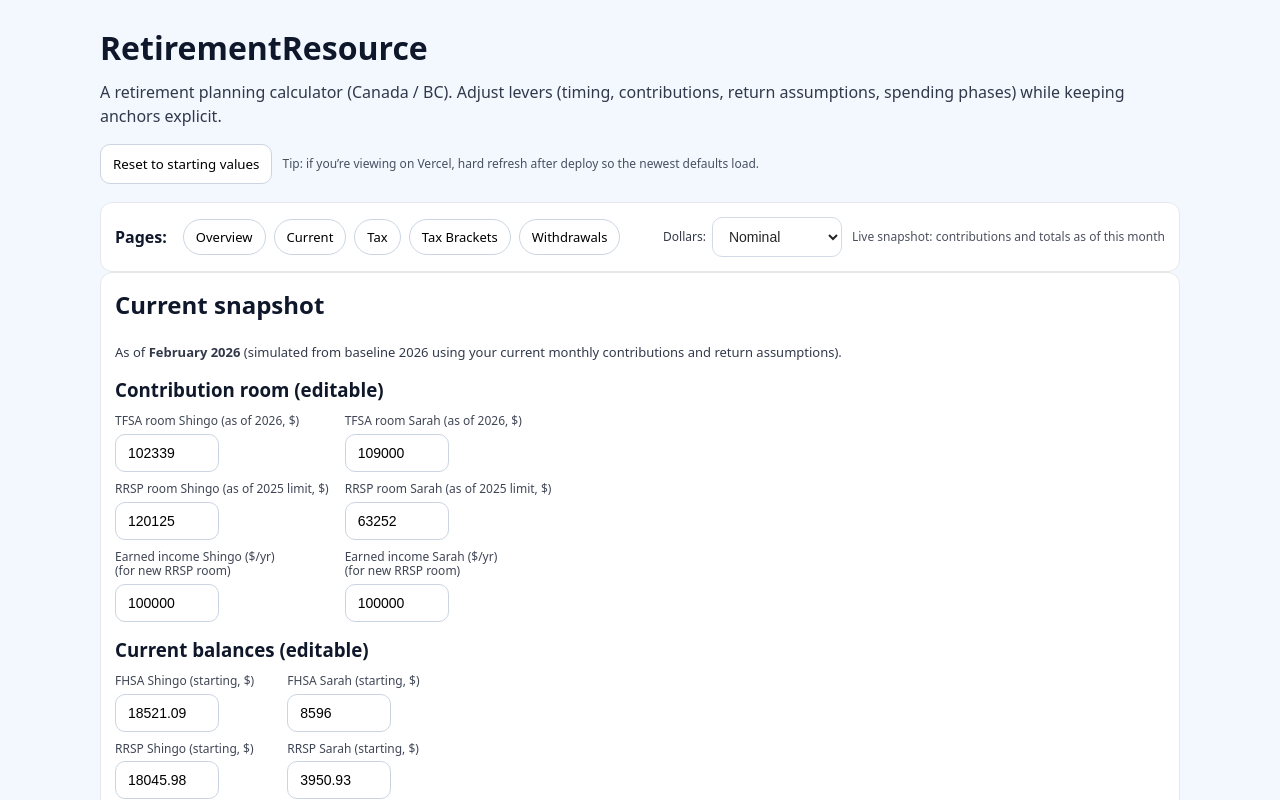
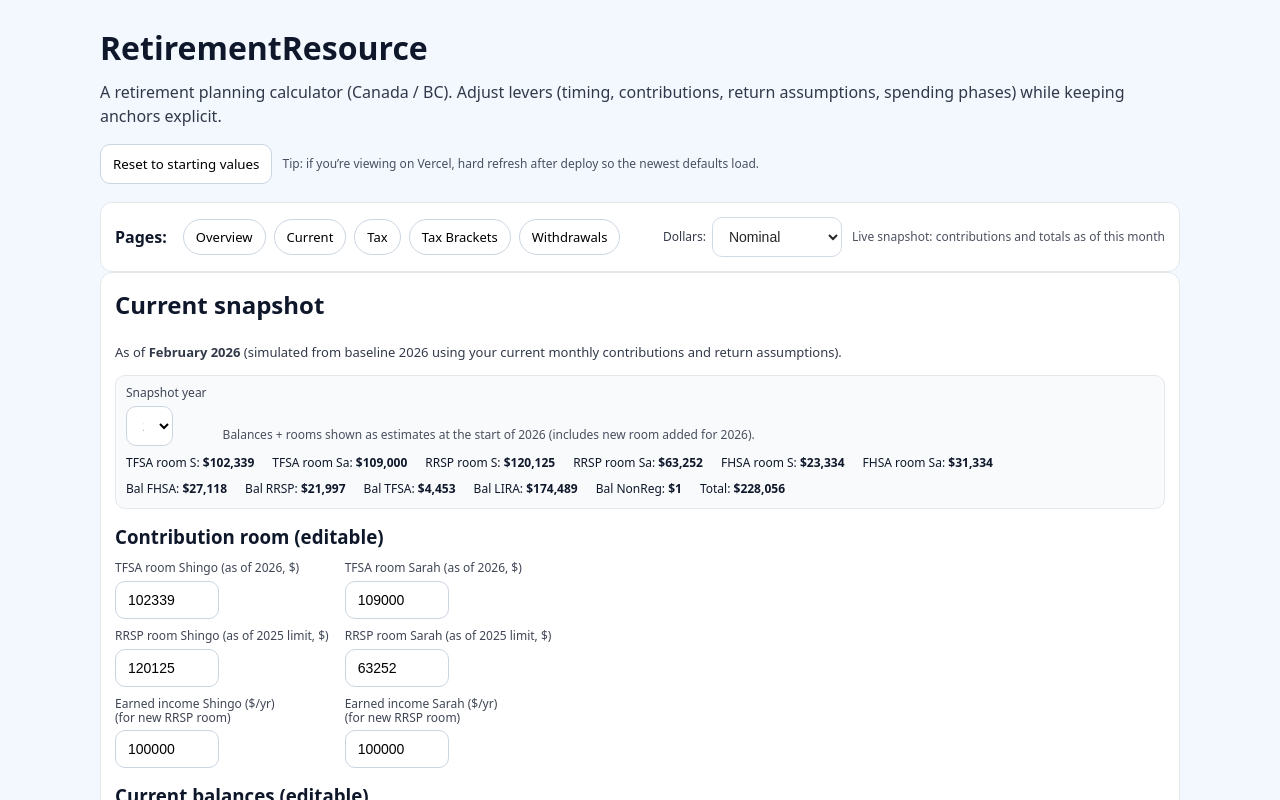
Before and after one commit to kawabunga8/RetirementResource, a React (Vite) app: page / in a window 1280 px wide. Both pictures are taken after a click on the button "Current". Shown: the top 800 px of the page. Built offline with nearby package versions, Linux system fonts and the light colour scheme.

Commit message:
Current page: selectable year snapshot showing projected room + balances

```diff
--- a/src/App.tsx
+++ b/src/App.tsx
@@ -415,6 +415,7 @@ export default function App() {
   const [bracketsPerson, setBracketsPerson] = useState<"Shingo" | "Sarah">("Shingo");
   const [bracketsUseTestIncome, setBracketsUseTestIncome] = useState(false);
   const [bracketsTestIncome, setBracketsTestIncome] = useState(0);
+  const [currentSnapshotYear, setCurrentSnapshotYear] = useState(() => new Date().getFullYear());
 
   const adjustDollars = (amountNominal: number, year: number) => {
     if (vars.dollarsMode !== "real") return amountNominal;
@@ -1215,6 +1216,172 @@ return {
                 <p style={{ marginTop: 0, opacity: 0.85, fontSize: 13 }}>
                   As of <strong>{currentLabel}</strong> (simulated from baseline {DEFAULT_ANCHORS.baselineYear} using your current monthly contributions and return assumptions).
                 </p>
+
+                {(() => {
+                  const year = currentSnapshotYear;
+                  const y0 = DEFAULT_ANCHORS.baselineYear;
+                  const monthsToYear = Math.max(0, (year - y0) * 12);
+                  const r = vars.expectedNominalReturn / 12;
+
+                  // balances
+                  let fhsaS = vars.balances.fhsaShingo;
+                  let fhsaSa = vars.balances.fhsaSarah;
+                  let rrspS = vars.balances.rrspShingo;
+                  let rrspSa = vars.balances.rrspSarah;
+                  let tfsaS = vars.balances.tfsaShingo;
+                  let tfsaSa = vars.balances.tfsaSarah;
+                  let lira = vars.balances.liraShingo;
+                  let nonReg = vars.balances.nonRegistered;
+
+                  // rooms
+                  let tfsaRoomS = Math.max(0, vars.tfsaRoomShingo);
+                  let tfsaRoomSa = Math.max(0, vars.tfsaRoomSarah);
+                  let rrspRoomS = Math.max(0, vars.rrspRoomShingo);
+                  let rrspRoomSa = Math.max(0, vars.rrspRoomSarah);
+
+                  let roomFhsaS = Math.max(0, vars.fhsa.lifetimeCap - vars.fhsa.contributedShingo);
+                  let roomFhsaSa = Math.max(0, vars.fhsa.lifetimeCap - vars.fhsa.contributedSarah);
+
+                  let fhsaAnnualUsedS = 0;
+                  let fhsaAnnualUsedSa = 0;
+
+                  for (let m = 0; m < monthsToYear; m++) {
+                    const yearIndex = Math.floor(m / 12);
+                    const thisYear = y0 + yearIndex;
+
+                    if (m % 12 === 0) {
+                      fhsaAnnualUsedS = 0;
+                      fhsaAnnualUsedSa = 0;
+
+                      if (thisYear > y0) {
+                        const addTfsa = TFSA_ANNUAL_LIMIT_BY_YEAR[String(thisYear) as keyof typeof TFSA_ANNUAL_LIMIT_BY_YEAR] ?? 0;
+                        tfsaRoomS += addTfsa;
+                        tfsaRoomSa += addTfsa;
+
+                        const RRSP_RATE = 0.18;
+                        rrspRoomS += Math.max(0, vars.earnedIncomeShingo) * RRSP_RATE;
+                        rrspRoomSa += Math.max(0, vars.earnedIncomeSarah) * RRSP_RATE;
+                      }
+                    }
+
+                    const tfsaEachPlanned = vars.monthly.tfsaTotal / 2;
+
+                    let rrspContribS = vars.monthly.rrspShingo;
+                    let rrspContribSa = vars.monthly.rrspSarah;
+
+                    // FHSA with caps; overflow -> RRSP
+                    let fhsaContribS = vars.monthly.fhsaShingo;
+                    fhsaContribS = Math.min(fhsaContribS, Math.max(0, vars.fhsa.annualLimit - fhsaAnnualUsedS));
+                    fhsaContribS = Math.min(fhsaContribS, roomFhsaS);
+                    const overflowS = vars.monthly.fhsaShingo - fhsaContribS;
+                    if (overflowS > 0) rrspContribS += overflowS;
+
+                    let fhsaContribSa = vars.monthly.fhsaSarah;
+                    fhsaContribSa = Math.min(fhsaContribSa, Math.max(0, vars.fhsa.annualLimit - fhsaAnnualUsedSa));
+                    fhsaContribSa = Math.min(fhsaContribSa, roomFhsaSa);
+                    const overflowSa = vars.monthly.fhsaSarah - fhsaContribSa;
+                    if (overflowSa > 0) rrspContribSa += overflowSa;
+
+                    // enforce RRSP room
+                    rrspContribS = Math.min(rrspContribS, rrspRoomS);
+                    rrspContribSa = Math.min(rrspContribSa, rrspRoomSa);
+
+                    fhsaS += fhsaContribS;
+                    fhsaSa += fhsaContribSa;
+                    rrspS += rrspContribS;
+                    rrspSa += rrspContribSa;
+
+                    rrspRoomS -= rrspContribS;
+                    rrspRoomSa -= rrspContribSa;
+
+                    // enforce TFSA room
+                    const tfsaSAllowed = Math.min(tfsaEachPlanned, tfsaRoomS);
+                    const tfsaSaAllowed = Math.min(tfsaEachPlanned, tfsaRoomSa);
+                    tfsaS += tfsaSAllowed;
+                    tfsaSa += tfsaSaAllowed;
+                    tfsaRoomS -= tfsaSAllowed;
+                    tfsaRoomSa -= tfsaSaAllowed;
+
+                    fhsaAnnualUsedS += fhsaContribS;
+                    fhsaAnnualUsedSa += fhsaContribSa;
+                    roomFhsaS -= fhsaContribS;
+                    roomFhsaSa -= fhsaContribSa;
+
+                    // growth
+                    fhsaS *= 1 + r;
+                    fhsaSa *= 1 + r;
+                    rrspS *= 1 + r;
+                    rrspSa *= 1 + r;
+                    tfsaS *= 1 + r;
+                    tfsaSa *= 1 + r;
+                    lira *= 1 + r;
+                    nonReg *= 1 + r;
+                  }
+
+                  // Add new room for the selected year (Jan 1 of that year)
+                  if (year > y0) {
+                    const addTfsa = TFSA_ANNUAL_LIMIT_BY_YEAR[String(year) as keyof typeof TFSA_ANNUAL_LIMIT_BY_YEAR] ?? 0;
+                    tfsaRoomS += addTfsa;
+                    tfsaRoomSa += addTfsa;
+
+                    const RRSP_RATE = 0.18;
+                    rrspRoomS += Math.max(0, vars.earnedIncomeShingo) * RRSP_RATE;
+                    rrspRoomSa += Math.max(0, vars.earnedIncomeSarah) * RRSP_RATE;
+                  }
+
+                  const totals = {
+                    fhsa: fhsaS + fhsaSa,
+                    rrsp: rrspS + rrspSa,
+                    tfsa: tfsaS + tfsaSa,
+                    lira,
+                    nonReg,
+                  };
+                  const grand = totals.fhsa + totals.rrsp + totals.tfsa + totals.lira + totals.nonReg;
+
+                  const years: number[] = [];
+                  for (let y = y0; y <= vars.retirementYear; y++) years.push(y);
+
+                  return (
+                    <div style={{ marginTop: 12, padding: 10, border: "1px solid #e5e7eb", background: "#f8fafc", borderRadius: 10 }}>
+                      <div className="selectRow" style={{ marginTop: 0 }}>
+                        <Field label="Snapshot year">
+                          <select
+                            className="ageInput"
+                            value={currentSnapshotYear}
+                            onChange={(e) => setCurrentSnapshotYear(num(e.target.value))}
+                          >
+                            {years.map((y) => (
+                              <option key={y} value={y}>
+                                {y}
+                              </option>
+                            ))}
+                          </select>
+                        </Field>
+                        <div style={{ fontSize: 12, opacity: 0.75, alignSelf: "end", paddingBottom: 2 }}>
+                          Balances + rooms shown as estimates at the start of {year} (includes new room added for {year}).
+                        </div>
+                      </div>
+
+                      <div style={{ display: "flex", gap: 18, flexWrap: "wrap", fontSize: 12, marginTop: 8 }}>
+                        <div>TFSA room S: <strong>${money(Math.round(tfsaRoomS))}</strong></div>
+                        <div>TFSA room Sa: <strong>${money(Math.round(tfsaRoomSa))}</strong></div>
+                        <div>RRSP room S: <strong>${money(Math.round(rrspRoomS))}</strong></div>
+                        <div>RRSP room Sa: <strong>${money(Math.round(rrspRoomSa))}</strong></div>
+                        <div>FHSA room S: <strong>${money(Math.round(roomFhsaS))}</strong></div>
+                        <div>FHSA room Sa: <strong>${money(Math.round(roomFhsaSa))}</strong></div>
+                      </div>
+
+                      <div style={{ display: "flex", gap: 18, flexWrap: "wrap", fontSize: 12, marginTop: 8 }}>
+                        <div>Bal FHSA: <strong>${moneyY(totals.fhsa, year)}</strong></div>
+                        <div>Bal RRSP: <strong>${moneyY(totals.rrsp, year)}</strong></div>
+                        <div>Bal TFSA: <strong>${moneyY(totals.tfsa, year)}</strong></div>
+                        <div>Bal LIRA: <strong>${moneyY(totals.lira, year)}</strong></div>
+                        <div>Bal NonReg: <strong>${moneyY(totals.nonReg, year)}</strong></div>
+                        <div>Total: <strong>${moneyY(grand, year)}</strong></div>
+                      </div>
+                    </div>
+                  );
+                })()}
 
                 <h3 style={{ marginTop: 14 }}>Contribution room (editable)</h3>
                 <div className="tightGrid">
```
